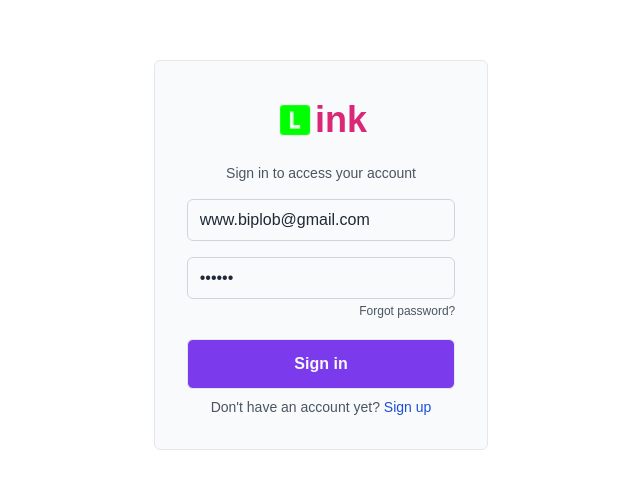
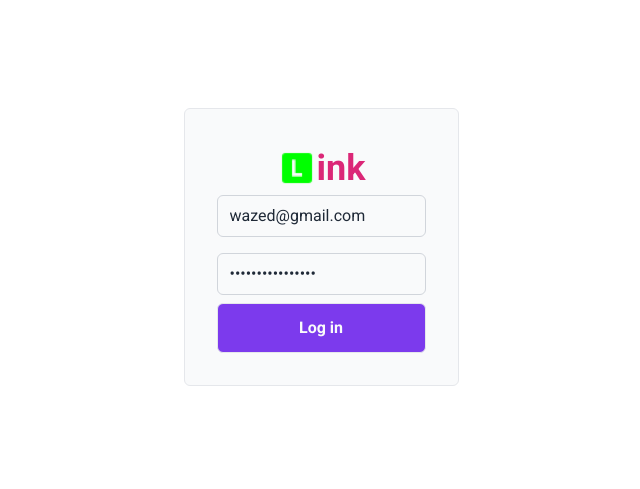
Before and after one commit to wazed-biplob/Link-Client-2.0, a Next.js app: page /login in a window 1280 px wide. Shown: the part 145-634 px from the top of the page, without its empty margins (319-959 px from the left). Built offline with nearby package versions, Linux system fonts and the light colour scheme.

Commit message:
Post + Auth Redux Queries

```diff
--- a/app/[id]/page.tsx
+++ b/app/[id]/page.tsx
@@ -2,21 +2,26 @@
 import { Navbar } from "../component/Navbar";
 import { Post } from "../component/Post";
 import { IPost } from "../interface/type";
-import { useGetPostsQuery } from "../redux/baseApi";
+import { useGetPostsQuery } from "../redux/postApi";
 import { RootState } from "../redux/store";
 import { useSelector } from "react-redux";
 
 const UserProfile = () => {
-  const { data } = useGetPostsQuery({});
+  const { userId } = useSelector((state: RootState) => state.user);
+  const { data } = useGetPostsQuery(userId);
   const imgURL = useSelector((state: RootState) => state.user.imgURL);
 
   return (
     <div className="flex flex-col justify-center items-center">
       <Navbar />
       <div className="flex flex-col gap-y-4 py-2 px-2">
-        {data?.data?.map((post: IPost) => (
-          <Post key={post?._id} post={post} imgURL={imgURL} />
-        ))}
+        {data?.success === true ? (
+          data?.data?.map((post: IPost) => (
+            <Post key={post?._id} post={post} imgURL={imgURL} />
+          ))
+        ) : (
+          <span>No Post Here. Create a new post.</span>
+        )}
       </div>
     </div>
   );
--- a/app/component/Modal.tsx
+++ b/app/component/Modal.tsx
@@ -1,5 +1,5 @@
 import React, { FormEvent, useState } from "react";
-import { useNewPostMutation } from "../redux/baseApi";
+import { useNewPostMutation } from "../redux/postApi";
 
 const Modal = ({
   open,
@@ -38,7 +38,7 @@ const Modal = ({
           role="dialog"
         >
           <form>
-            <div className="overflow-y-scroll px-4 border max-h-[50vh] py-2">
+            <div className="max-h-[50vh] py-2">
               {/* <img
                 src="https://source.unsplash.com/random/100x100/?5"
                 alt=""
--- a/app/component/Post.tsx
+++ b/app/component/Post.tsx
@@ -8,14 +8,14 @@ export const Post = ({ post, imgURL }: { post: IPost; imgURL: string }) => {
     <>
       <div className="flex flex-col border p-6 rounded-lg shadow-md">
         <div className="flex items-center gap-x-2">
-          <div>
+          <div className="w-10 h-10 relative z-[-1]">
             {imgURL && (
               <Image
                 alt="user-image"
-                height={40}
-                width={40}
                 src={imgURL}
-                className="object-cover border rounded-full shadow"
+                fill
+                className="rounded-full object-cover"
+                sizes="(max-width:40px), (max-width:40px)"
               />
             )}
           </div>
@@ -31,7 +31,7 @@ export const Post = ({ post, imgURL }: { post: IPost; imgURL: string }) => {
             <span className="text-xs">{plainTime(post?.createdAt)}</span>
           </div>
         </div>
-        <div>
+        <div className="mt-2">
           {/* <img
             src=""
             alt=""
--- a/app/globals.css
+++ b/app/globals.css
@@ -17,7 +17,7 @@
 body {
   color: var(--foreground);
   background: var(--background);
-  font-family: Arial, Helvetica, sans-serif;
+  font-family: "Roboto", sans-serif;
   margin: 0;
   padding: 0;
 }
--- a/app/layout.tsx
+++ b/app/layout.tsx
@@ -18,6 +18,10 @@ export default function RootLayout({
     <html lang="en">
       <head>
         <link rel="icon" href="/favicon.png" type="image/png"></link>
+        <link
+          href="https://fonts.googleapis.com/css2?family=Roboto:wght@400;500;700&display=swap"
+          rel="stylesheet"
+        />
       </head>
       <body>
         <Provider store={store}>
--- a/app/login/page.tsx
+++ b/app/login/page.tsx
@@ -1,41 +1,42 @@
 "use client";
 import Image from "next/image";
-import { FormEvent, useState } from "react";
+import { FormEvent, useEffect, useState } from "react";
 import { useDispatch } from "react-redux";
 import { setEmail, setImgURL, setUserId } from "../redux/userSlice";
 import { useRouter } from "next/navigation";
-import Link from "next/link";
+// import Link from "next/link";
+import { useLoginMutation } from "../redux/authApi";
+import { IUserLogin } from "../interface/type";
 
 const LoginPage = () => {
   const router = useRouter();
   const dispatch = useDispatch();
-  const [formData, setFormData] = useState({
-    email: "www.biplob@gmail.com",
-    password: "123456",
+  const [formData, setFormData] = useState<IUserLogin>({
+    email: "wazed@gmail.com",
+    password: "AsusX550LNi5#2.4",
   });
-  const onSubmit = (e: FormEvent) => {
+  const [loginSuccess, setLoginSuccess] = useState(false);
+  const [fetchFormData, { isLoading, data }] = useLoginMutation();
+
+  useEffect(() => {
+    if (data) {
+      setLoginSuccess(true);
+    }
+  }, [data]);
+  const onSubmit = async (e: FormEvent) => {
     e.preventDefault();
-    fetch(`https://link-server-beta.vercel.app/api/v1/auth/login`, {
-      method: "POST",
-      headers: {
-        "content-type": "application/json",
-      },
-      body: JSON.stringify(formData),
-    })
-      .then((res) => res.json())
-      .then((data) => {
-        if (data?.success === true) {
-          const id = data?.data?._id;
-          dispatch(setUserId(data?.data?._id));
-          dispatch(setImgURL(data?.data?.imgURL));
-          dispatch(setEmail(data?.data?.email));
-          router.push(`${id}`);
-        }
-      });
+    const res = await fetchFormData(formData);
+    if (res?.data?.success === true) {
+      const id = res?.data?.data?._id;
+      dispatch(setUserId(res?.data?.data?._id));
+      dispatch(setImgURL(res?.data?.data?.imgURL));
+      dispatch(setEmail(res?.data?.data?.email));
+      router.push(`${id}`);
+    }
   };
   return (
     <>
-      <div className="flex justify-center items-center h-[100vh]">
+      <div className="flex justify-center items-center h-[98vh]">
         <div className="flex flex-col items-center max-w-md p-4 rounded-md sm:p-8 border bg-gray-50 text-gray-800">
           <div className="flex items-center">
             <Image src="/favicon.png" width={40} height={40} alt="Link Logo" />
@@ -44,16 +45,16 @@ const LoginPage = () => {
             </h1>
           </div>
           <div className="text-center">
-            <p className="text-sm my-4 text-gray-600">
+            {/* <p className="text-sm my-4 text-gray-600">
               Sign in to access your account
-            </p>
+            </p> */}
           </div>
           <form onSubmit={onSubmit}>
             <div className="space-y-4">
               <div>
                 <input
                   type="email"
-                  defaultValue="www.biplob@gmail.com"
+                  defaultValue="wazed@gmail.com"
                   onChange={(e) =>
                     setFormData({ ...formData, email: e.target.value })
                   }
@@ -65,39 +66,47 @@ const LoginPage = () => {
                 <input
                   type="password"
                   placeholder="Password"
-                  defaultValue="123456"
+                  defaultValue="AsusX550LNi5#2.4"
                   onChange={(e) =>
                     setFormData({ ...formData, password: e.target.value })
                   }
                   className="w-full px-3 py-2 border rounded-md border-gray-300 bg-gray-50 text-gray-800"
                 />
 
-                <Link
+                {/* <Link
                   href="#"
                   className="text-xs mt-1 mb-3 text-right hover:underline text-gray-600"
                 >
                   Forgot password?
-                </Link>
+                </Link> */}
               </div>
             </div>
             <div>
               <div>
                 <button
                   type="submit"
-                  className="w-full border mt-2 px-8 py-3 font-semibold rounded-md bg-violet-600 text-gray-50"
+                  disabled={isLoading}
+                  className="w-full border mt-2 px-8 py-3 font-semibold rounded-md bg-violet-600 text-gray-50 hover:bg-violet-700"
                 >
-                  Sign in
+                  Log in
+                  {isLoading && !loginSuccess && (
+                    <span className="text-[8px]">&nbsp;...Loading</span>
+                  )}
+                  {loginSuccess && (
+                    <span className="text-[8px]">&nbsp;...Redirecting</span>
+                  )}
                 </button>
               </div>
-              <p className="px-6 mt-2 text-sm text-center text-gray-600">
+              {/* <p className="px-6 mt-2 text-sm text-center text-gray-600">
                 Don&apos;t have an account yet?
                 <Link
                   href="/register"
                   className="hover:underline text-violet-600"
                 >
                   <span className="text-blue-700">&nbsp;Sign up</span>
+                  <span>{isLoading ? "...Loading" : ""}</span>
                 </Link>
-              </p>
+              </p> */}
             </div>
           </form>
         </div>
--- /dev/null
+++ b/app/redux/authApi.ts
@@ -0,0 +1,21 @@
+// src/store/api/postApi.js
+import { createApi, fetchBaseQuery } from "@reduxjs/toolkit/query/react";
+import { IUserLogin } from "../interface/type";
+
+// const API_URL = "https://link-server-beta.vercel.app/api/v1";
+const API_URL = "http://localhost:5000/api/v1";
+export const authApi = createApi({
+  reducerPath: "authApi",
+  baseQuery: fetchBaseQuery({ baseUrl: API_URL }),
+  endpoints: (builder) => ({
+    login: builder.mutation({
+      query: (formData: IUserLogin) => ({
+        url: "/auth/login",
+        method: "POST",
+        body: formData,
+      }),
+    }),
+  }),
+});
+
+export const { useLoginMutation } = authApi;
--- a/app/redux/baseApi.ts
+++ b/app/redux/postApi.ts
@@ -1,14 +1,15 @@
 import { createApi, fetchBaseQuery } from "@reduxjs/toolkit/query/react";
-
-export const baseApi = createApi({
-  reducerPath: "baseApi",
+// const API_URL = "https://link-server-beta.vercel.app/api/v1/";
+const API_URL = "http://localhost:5000/api/v1";
+export const postApi = createApi({
+  reducerPath: "postApi",
   baseQuery: fetchBaseQuery({
-    baseUrl: "https://link-server-beta.vercel.app/api/v1/",
+    baseUrl: API_URL,
   }),
   tagTypes: ["getPosts"],
   endpoints: (build) => ({
     getPosts: build.query({
-      query: () => "post/post-wall",
+      query: (userId) => `post/post-wall/${userId}`,
       providesTags: ["getPosts"],
     }),
     newPost: build.mutation({
@@ -36,4 +37,4 @@ export const {
   useGetPostsQuery,
   useNewPostMutation,
   usePostProfilePictureMutation,
-} = baseApi;
+} = postApi;
--- a/app/redux/store.ts
+++ b/app/redux/store.ts
@@ -10,7 +10,9 @@ import {
 import { persistReducer, persistStore } from "redux-persist";
 import storage from "redux-persist/lib/storage";
 import userReducer from "./userSlice";
-import { baseApi } from "./baseApi";
+
+import { authApi } from "./authApi";
+import { postApi } from "./postApi";
 
 const persistUserReducer = persistReducer(
   {
@@ -23,14 +25,17 @@ const persistUserReducer = persistReducer(
 export const store = configureStore({
   reducer: {
     user: persistUserReducer,
-    [baseApi.reducerPath]: baseApi.reducer,
+    [postApi.reducerPath]: postApi.reducer,
+    [authApi.reducerPath]: authApi.reducer,
   },
   middleware: (getDefaultMiddleware) =>
     getDefaultMiddleware({
       serializableCheck: {
         ignoredActions: [FLUSH, REHYDRATE, PAUSE, PERSIST, PURGE, REGISTER],
       },
-    }).concat(baseApi.middleware),
+    })
+      .concat(postApi.middleware)
+      .concat(authApi.middleware),
 });
 
 export type RootState = ReturnType<typeof store.getState>;
```
Also changed, not shown: app/component/Navbar.tsx (+15 -2 lines), app/interface/type.ts (+20 -0 lines).
